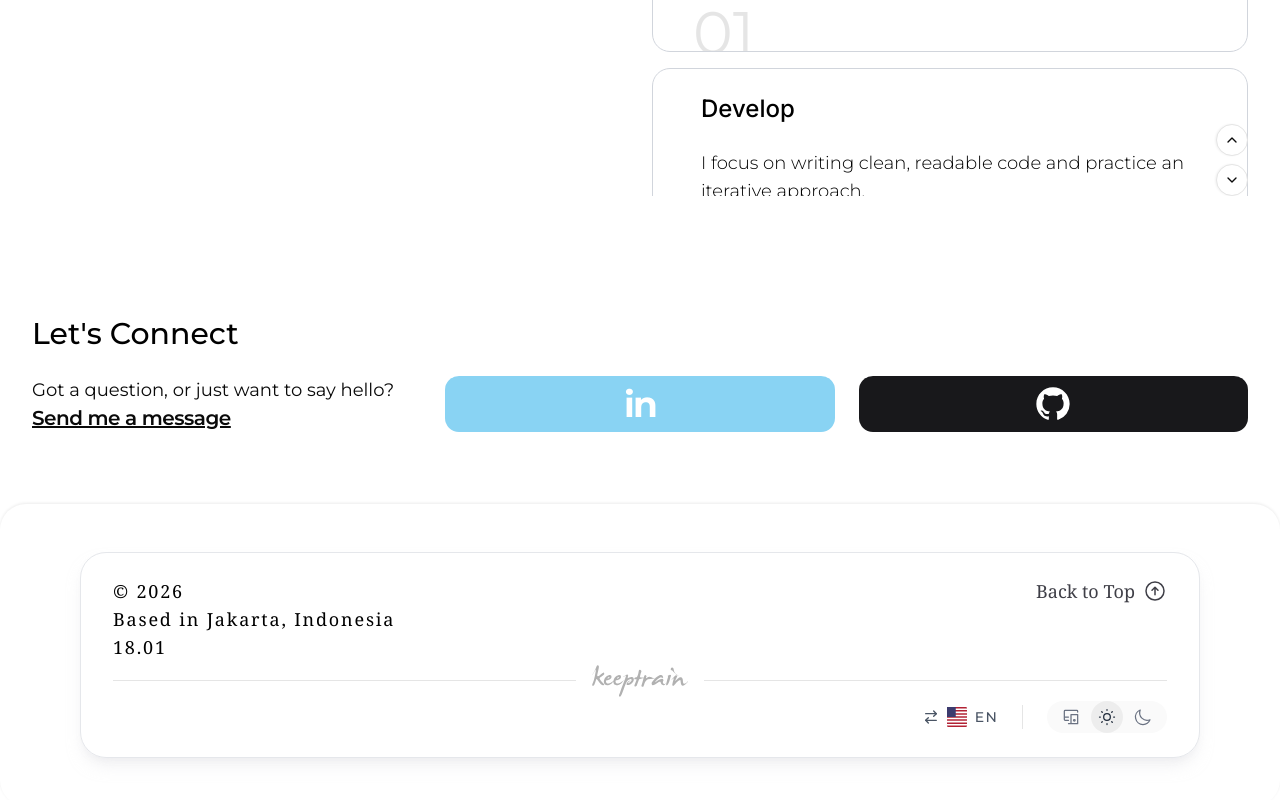
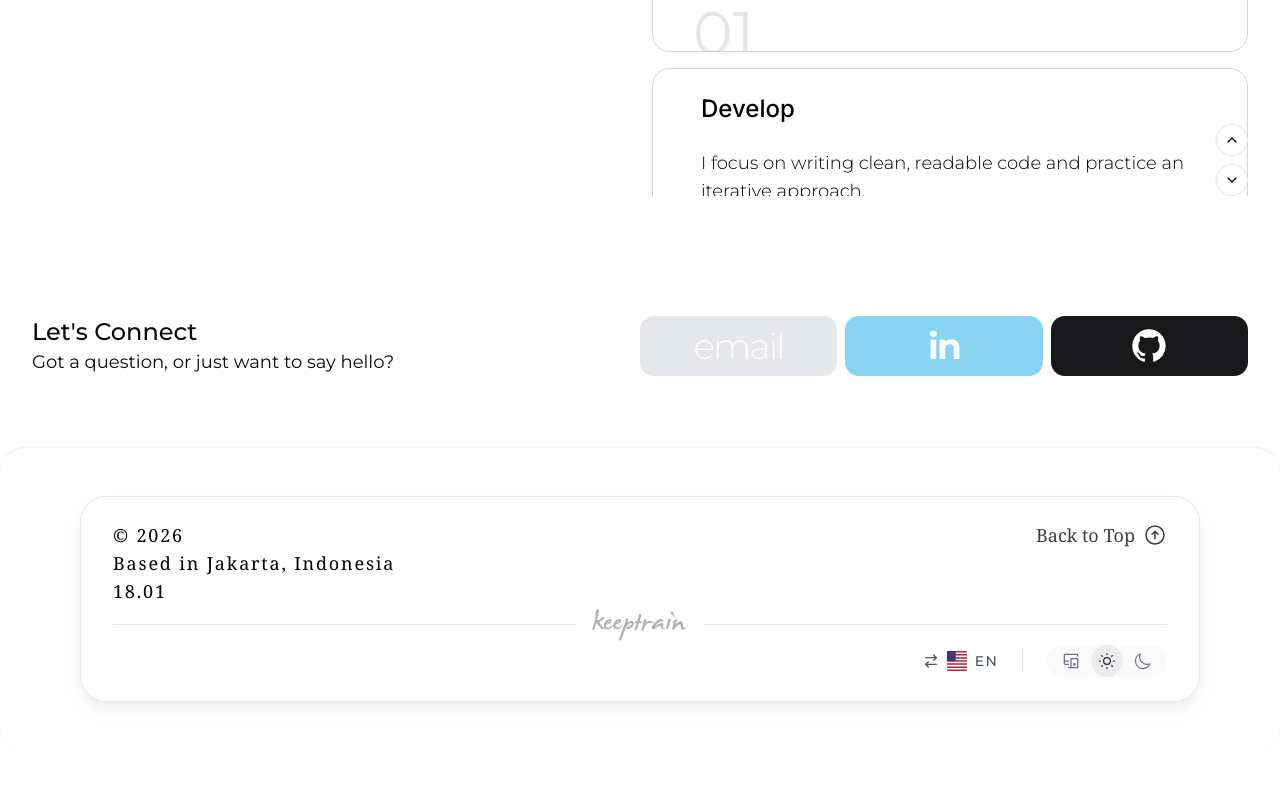
Before and after one commit to keeptrain/portfolio-vercel, a Next.js app: page /en in a window 1280 px wide. Shown: the part 893-1693 px from the top of the page. After the commit the page ends 1643 px from the top, so only its background shows below. Built offline with nearby package versions, Linux system fonts and the light colour scheme.

Commit message:
refactor(social): add email card and split header layout

```diff
--- a/src/features/landing/components/SectionSocial.tsx
+++ b/src/features/landing/components/SectionSocial.tsx
@@ -3,10 +3,13 @@ import BentoSocialCard from "./section-social/BentoSocialCard";
 
 export default function SectionSocial() {
   return (
-    <Container className="my-6 lg:py-12">
-      <h2 className="text-xl font-medium text-black sm:text-2xl md:text-3xl dark:text-white">
-        Let's Connect
-      </h2>
+    <Container className="my-6 flex lg:py-12">
+      <div className="flex w-1/2 flex-col">
+        <h2 className="text-lg font-medium sm:text-xl md:text-2xl">
+          Let's Connect
+        </h2>
+        <p className="text-lg">Got a question, or just want to say hello?</p>
+      </div>
       <BentoSocialCard />
     </Container>
   );
--- a/src/features/landing/components/section-social/BentoSocialCard.tsx
+++ b/src/features/landing/components/section-social/BentoSocialCard.tsx
@@ -1,13 +1,19 @@
 import Link from "next/link";
 
 interface SocialItem {
-  id: "linkedin" | "github";
+  id: "email" | "linkedin" | "github";
   url: string;
   bgColor: string;
   hoverColor: string;
 }
 
 const SOCIAL_ITEMS: SocialItem[] = [
+  {
+    id: "email",
+    url: "https://linkedin.com",
+    bgColor: "bg-gray-200",
+    hoverColor: "hover:bg-[#78C8EE]",
+  },
   {
     id: "linkedin",
     url: "https://linkedin.com",
@@ -24,19 +30,7 @@ const SOCIAL_ITEMS: SocialItem[] = [
 
 export default function BentoSocialCard() {
   return (
-    <div className="grid grid-cols-2 gap-4 sm:mt-6 sm:gap-6 md:grid-cols-3">
-      {/*empty card left*/}
-      <div className="col-span-2 h-full w-full shrink-0 md:col-span-1">
-        <p className="text-lg">Got a question, or just want to say hello?</p>
-        <Link
-          href={"/contact"}
-          className="font-medium-ex text-blue-old text-center text-sm tracking-tight sm:text-base md:text-xl dark:text-blue-300/80"
-        >
-          <span className="underline hover:decoration-wavy">
-            Send me a message
-          </span>
-        </Link>
-      </div>
+    <div className="grid grid-cols-2 gap-4 sm:gap-2 md:grid-cols-3 w-1/2">
       {/*social cards*/}
       {SOCIAL_ITEMS.map((item) => (
         <Link
@@ -45,7 +39,11 @@ export default function BentoSocialCard() {
           target="_blank"
           className={`flex h-full w-full shrink-0 items-center justify-center sm:col-span-1 ${item.bgColor} ${item.hoverColor} rounded-xl text-white transition-colors duration-300`}
         >
-          {item.id === "linkedin" ? (
+          {item.id === "email" ? (
+            <span className="text-3xl font-light tracking-tighter sm:text-4xl">
+              email
+            </span>
+          ) : item.id === "linkedin" ? (
             <span className="text-3xl font-bold tracking-tighter sm:text-4xl">
               in
             </span>
```
